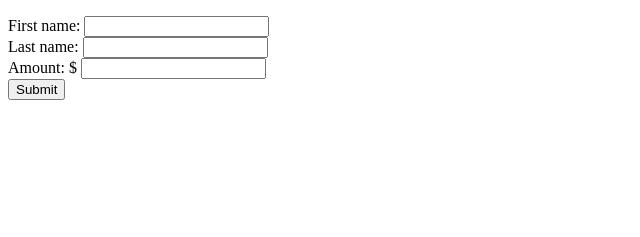
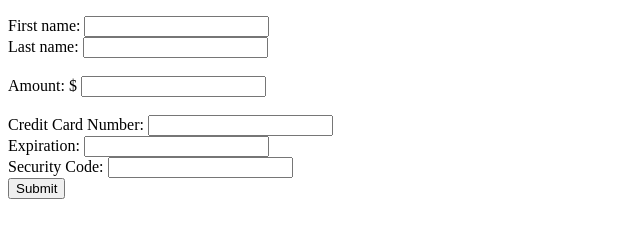
Before and after one commit to AdinaScheinfeld/TTP_Assignment1, a plain HTML site: page donate.html in a window 1280 px wide. Shown: the part 131-368 px from the top of the page, without its empty margins (0-640 px from the left). Drawn offline with Linux system fonts and the light colour scheme.

Commit message:
adds fields to donation form

```diff
--- a/donate.html
+++ b/donate.html
@@ -27,8 +27,16 @@
                 <input type="text" id="fname" name="fname"><br>
                 <label for="lname">Last name:</label>
                 <input type="text" id="lname" name="lname"><br>
+                <br>
                 <label for="amount">Amount: $</label>
                 <input type="text" id="amount" name="amount"><br>
+                <br>
+                <label for="credit-card-number">Credit Card Number:</label>
+                <input type="text" id="credit-card-number" name="credit-card-number"><br>
+                <label for="expiration">Expiration:</label>
+                <input type="text" id="expiration" name="expiration"><br>
+                <label for="security">Security Code:</label>
+                <input type="text" id="security" name="security"><br>
                 <input type="submit" value="Submit">
             </form>
         </div>
```
